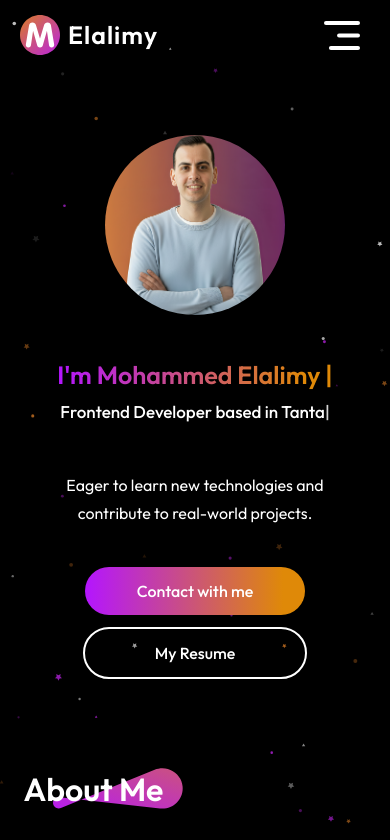
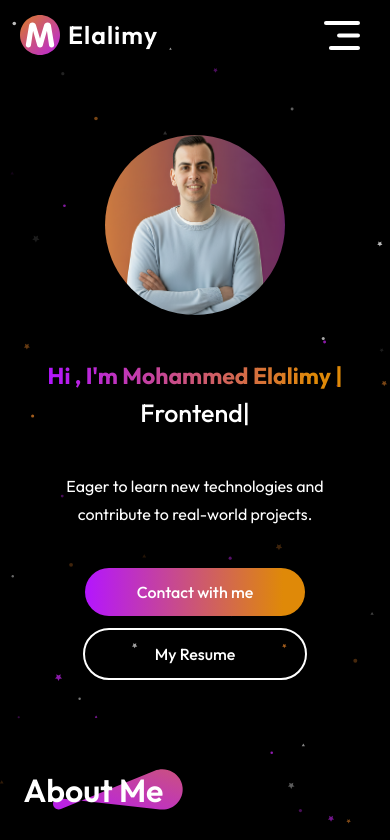
Before and after one commit to mohammedmelalimy/MoDev-portfolio, a React (Vite) app: page / in a window 390 px wide. Shown: the top 840 px of the page. Built offline with nearby package versions, Linux system fonts and the light colour scheme.

Commit message:
update hero landing details

```diff
--- a/src/Components/Hero/Hero.css
+++ b/src/Components/Hero/Hero.css
@@ -32,7 +32,7 @@
 .hero h1 .typed {
     font-size: 60px;
     color: #fff;
-    display: block;
+    display: inline-block;
     min-width: 300px;
     font-weight: 500;
 }
@@ -138,14 +138,16 @@
     }
 
     .hero h1 .fixed {
-        font-size: 25px;
+        font-size: 23px;
         line-height: 32px;
         margin-top: 20px;
+        font-weight: 700;
     }
 
     .hero h1 .typed {
-        font-size: 17px;
+        font-size: 25px;
         min-width: unset;
+        font-weight: 500;
     }
 
     .hero p {
--- a/src/Components/Hero/Hero.jsx
+++ b/src/Components/Hero/Hero.jsx
@@ -8,13 +8,14 @@ const Hero = () => {
             <div className='hero' id='home'>
                 <img src={hero_img} alt='profile image' className='img-hero'/>
                 <h1>
-                  <span className='fixed'>I'm Mohammed Elalimy | </span>
+                  <span className='fixed'>Hi , I'm Mohammed Elalimy | </span><br/>
                   <ReactTyped
                     className="typed"
-                    strings={[" Frontend Developer based in Tanta"]}
-                    typeSpeed={120}
-                    backSpeed={50}
+                    strings={[" Frontend Developer","MERN Stack Developer", "React Developer"]}
+                    typeSpeed={160}
+                    backSpeed={130}
                     showCursor={true}
+                    loop
                   />
                 </h1>
                 <p>Eager to learn new technologies and contribute to real-world projects. </p>
```
